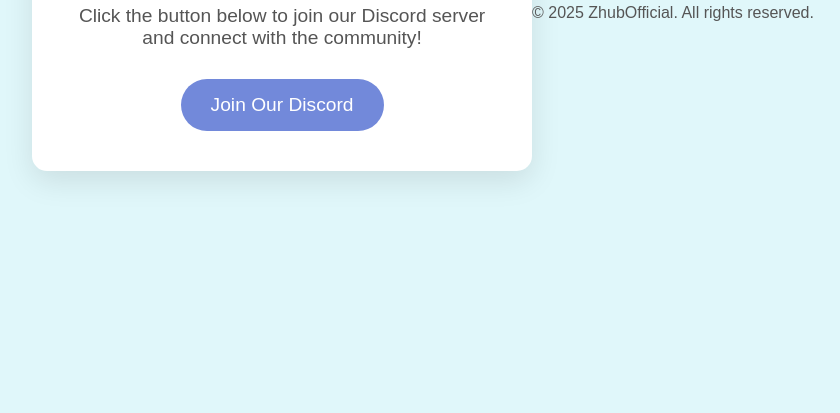
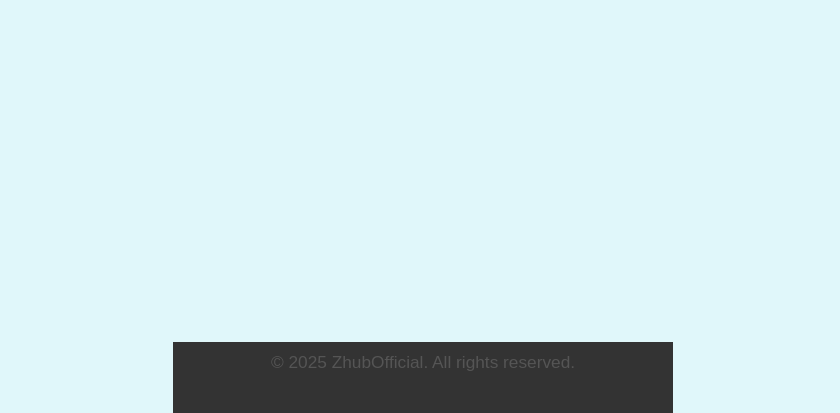
Before and after one commit to ZhubSocials/ZhubOfficial, a plain HTML site: page index.html in a window 1280 px wide. Shown: the part 387-800 px from the top of the page, without its empty margins (217-1057 px from the left). Drawn offline with Linux system fonts and the light colour scheme.

Commit message:
Update index.html

```diff
--- a/index.html
+++ b/index.html
@@ -17,7 +17,8 @@
             height: 100%;
             font-family: Arial, sans-serif;
             display: flex;
-            justify-content: center;
+            flex-direction: column;
+            justify-content: space-between;  /* Pushes footer to the bottom */
             align-items: center;
             background-color: #e0f7fa; /* Light Blue Background */
             color: #333;
@@ -32,6 +33,7 @@
             padding: 40px;
             max-width: 90%;
             width: 500px;
+            margin-top: 30px;
         }
 
         h1 {
@@ -64,18 +66,19 @@
 
         /* Footer */
         footer {
-            margin-top: 30px;
-            color: #888;
-        }
-
-        footer p {
-            font-size: 1em;
+            width: 100%;
+            text-align: center;
+            background-color: #333;
+            color: white;
+            padding: 10px;
+            font-size: 0.9em;
         }
 
     </style>
 </head>
 <body>
 
+    <!-- Centered Content Container -->
     <div class="container">
         <h1>Welcome to Zhub Official</h1>
         <p>Click the button below to join our Discord server and connect with the community!</p>
@@ -84,6 +87,7 @@
         <a href="https://discord.gg/8g7xs4j2Bm" class="discord-button" target="_blank">Join Our Discord</a>
     </div>
 
+    <!-- Footer at the Bottom -->
     <footer>
         <p>&copy; 2025 ZhubOfficial. All rights reserved.</p>
     </footer>
```
